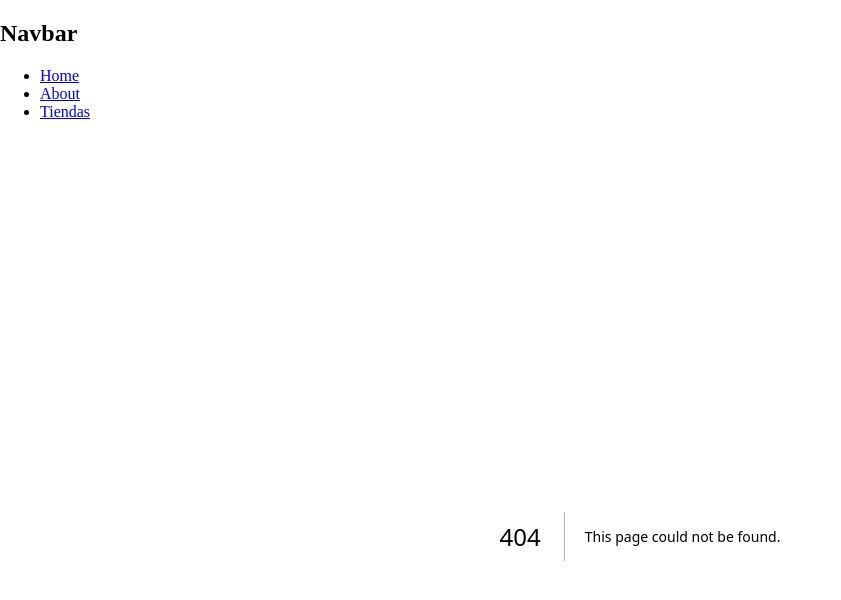
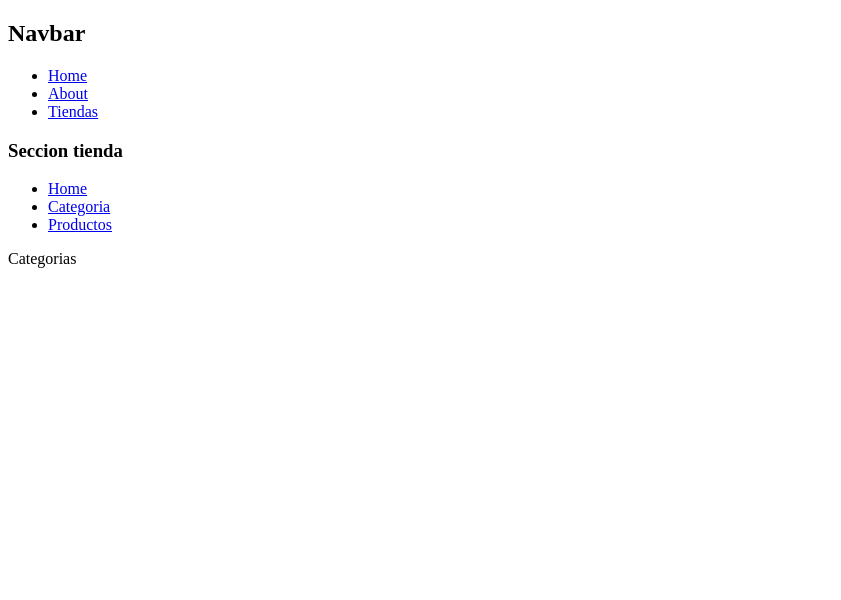
Before and after one commit to JoseRuiz010/mi-next-project, a Next.js app: page /tienda/categorias in a window 1280 px wide. Before the commit this address had no page. Shown: the top 600 px of the page, without its empty margins (0-841 px from the left). Built offline with nearby package versions, Linux system fonts and the light colour scheme.

Commit message:
etiqueta metadata y layout

```diff
--- a/app/about/page.jsx
+++ b/app/about/page.jsx
@@ -1,5 +1,8 @@
 import React from "react";
-
+export const metadata = {
+  title: "About page",
+  description: "Generated by Next.js",
+};
 const About = () => {
   return <div>About</div>;
 };
--- a/app/layout.js
+++ b/app/layout.js
@@ -1,7 +1,8 @@
 import Link from "next/link";
+import NavBar from "../components/NavBar";
 
 export const metadata = {
-  title: "Next.js",
+  title: "Mi tienda con Next.js",
   description: "Generated by Next.js",
 };
 
@@ -9,22 +10,7 @@ export default function RootLayout({ children }) {
   return (
     <html lang="es">
       <body>
-        <nav>
-          <h1>Navbar</h1>
-          <ul>
-            <li>
-              <Link href="/" title="Home">
-                Home
-              </Link>
-            </li>
-            <li>
-              <Link href="/about">About</Link>
-            </li>
-            <li>
-              <Link href="/tienda">Tiendas</Link>
-            </li>
-          </ul>
-        </nav>
+        <NavBar />
         {children}
       </body>
     </html>
--- /dev/null
+++ b/app/tienda/categorias/page.jsx
@@ -0,0 +1,9 @@
+import React from 'react'
+
+const Categorias = () => {
+  return (
+    <div>Categorias</div>
+  )
+}
+
+export default Categorias
--- /dev/null
+++ b/app/tienda/layout.jsx
@@ -0,0 +1,23 @@
+import Link from 'next/link'
+import React from 'react'
+export const metadata = {
+  title: "Store Next js",
+  description: "Generated by Next.js",
+};
+const Layout = ({ children }) => {
+  return (
+    <>
+      <nav>
+        <h3>Seccion tienda</h3>
+      </nav>
+      <ul>
+        <li><Link href={"/tienda"}>Home</Link></li>
+        <li><Link href={"/tienda/categorias"}>Categoria</Link></li>
+        <li><Link href={"/tienda/productos"}>Productos</Link></li>
+      </ul>
+      {children}
+    </>
+  )
+}
+
+export default Layout
--- /dev/null
+++ b/components/NavBar.jsx
@@ -0,0 +1,25 @@
+import Link from 'next/link'
+import React from 'react'
+
+const NavBar = () => {
+  return (
+    <nav>
+      <h1>Navbar</h1>
+      <ul>
+        <li>
+          <Link href="/" title="Home">
+            Home
+          </Link>
+        </li>
+        <li>
+          <Link href="/about">About</Link>
+        </li>
+        <li>
+          <Link href="/tienda">Tiendas</Link>
+        </li>
+      </ul>
+    </nav>
+  )
+}
+
+export default NavBar
```
Also changed, not shown: app/tienda/productos/page.jsx (added, +9 -0 lines).
